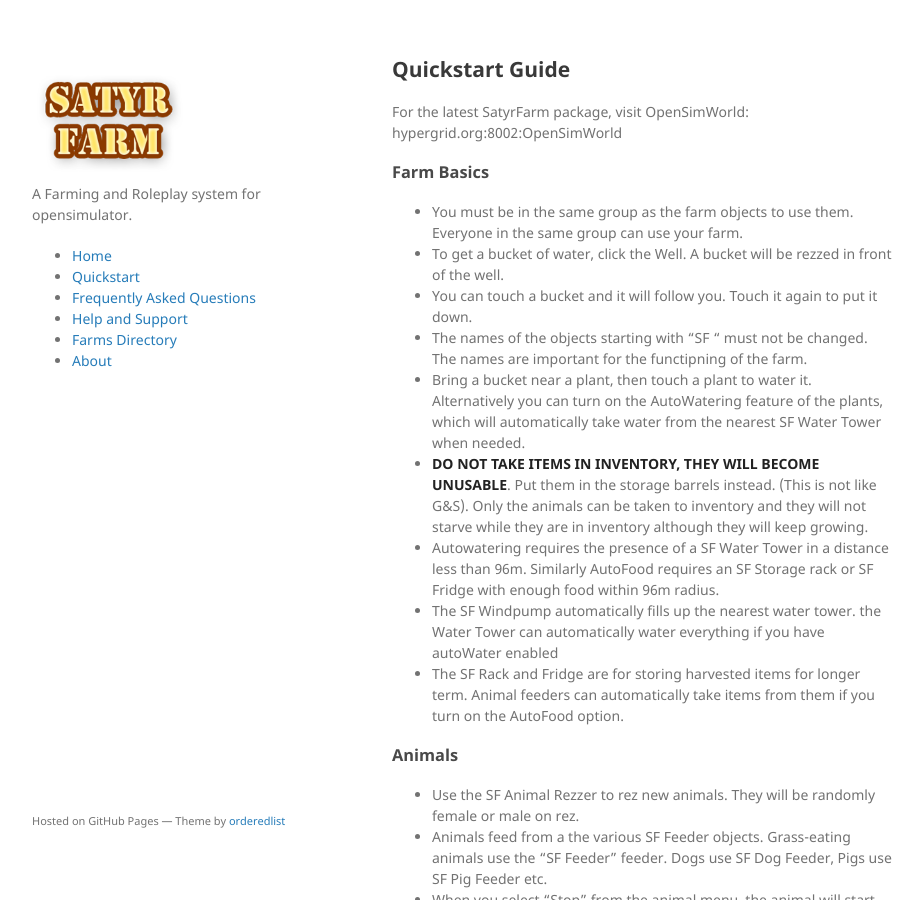
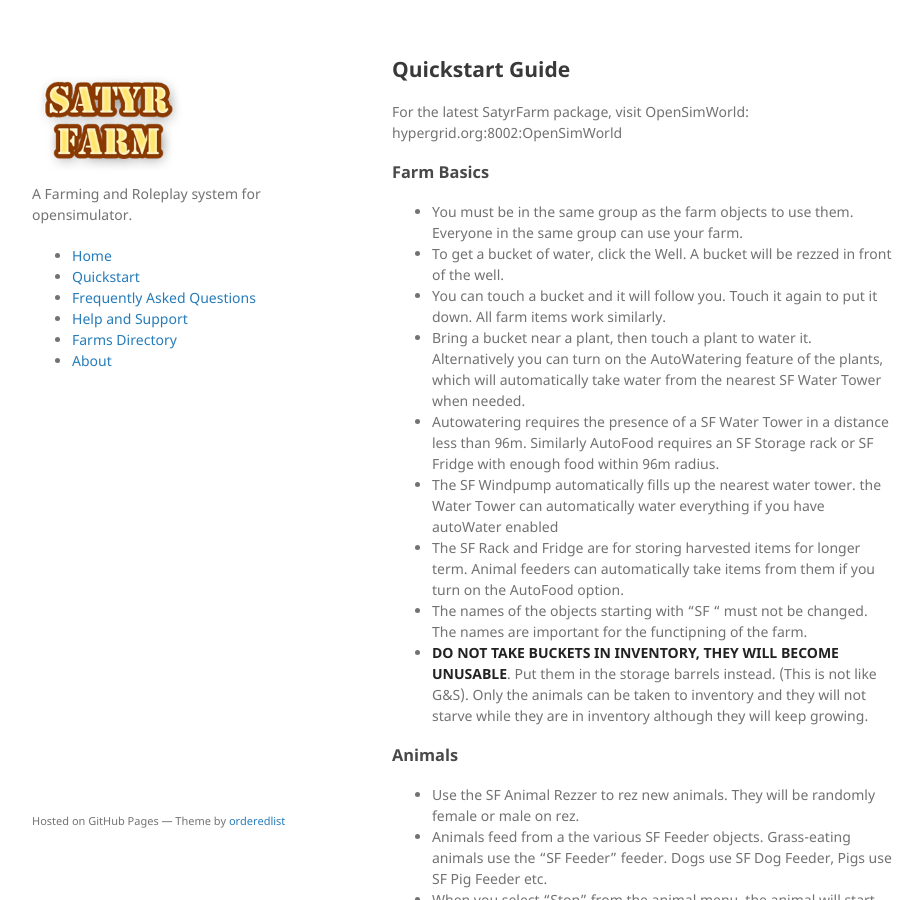
Before and after one commit to SatyrFarm/SatyrFarm.github.io, a Jekyll site: the page built from quickstart.md, in a window 1280 px wide and 900 px high. Shown: the whole window, without its empty margins (178-1101 px from the left). Built offline with Jekyll 4.4.1, drawn with Linux system fonts in a browser that asks for light colours; our own code applies the rules of GitHub Pages for plain Markdown files.

Commit message:
Update quickstart.md

```diff
--- a/quickstart.md
+++ b/quickstart.md
@@ -10,13 +10,13 @@ For the latest  SatyrFarm package, visit OpenSimWorld:  hypergrid.org:8002:OpenS
 
 - You  must be in the same group as the farm objects to use them. Everyone in the same group can use your farm.
 - To get a bucket of water, click the Well. A bucket will be rezzed in front of the well.
-- You can touch a bucket and it will follow you. Touch it again to put it down.
-- The names of the objects starting with "SF " must not be changed. The names are important for the functipning of the farm.
+- You can touch a bucket and it will follow you. Touch it again to put it down. All farm items work similarly.
 - Bring a bucket near a plant, then touch a plant to water it. Alternatively you can turn on the AutoWatering feature of the plants, which will automatically take water from the nearest SF Water Tower when needed.
-- **DO  NOT TAKE ITEMS IN INVENTORY, THEY WILL BECOME UNUSABLE**. Put them in the storage barrels instead. (This is not like G&S). Only the animals can be taken to inventory and they will not starve while they are in inventory although they will keep growing.
 - Autowatering requires the presence of a SF Water Tower in a distance less than 96m.  Similarly AutoFood requires an SF Storage rack or SF Fridge with enough food within 96m radius.
 - The SF Windpump automatically fills up the nearest water tower. the Water Tower can automatically water everything if you have autoWater enabled
 - The SF Rack and Fridge are for storing harvested items for longer term. Animal feeders can automatically take items from them if you turn on the  AutoFood option.
+- The names of the objects starting with "SF " must not be changed. The names are important for the functipning of the farm.
+- **DO  NOT TAKE BUCKETS IN INVENTORY, THEY WILL BECOME UNUSABLE**. Put them in the storage barrels instead. (This is not like G&S). Only the animals can be taken to inventory and they will not starve while they are in inventory although they will keep growing.
 
 ### Animals
 
```
